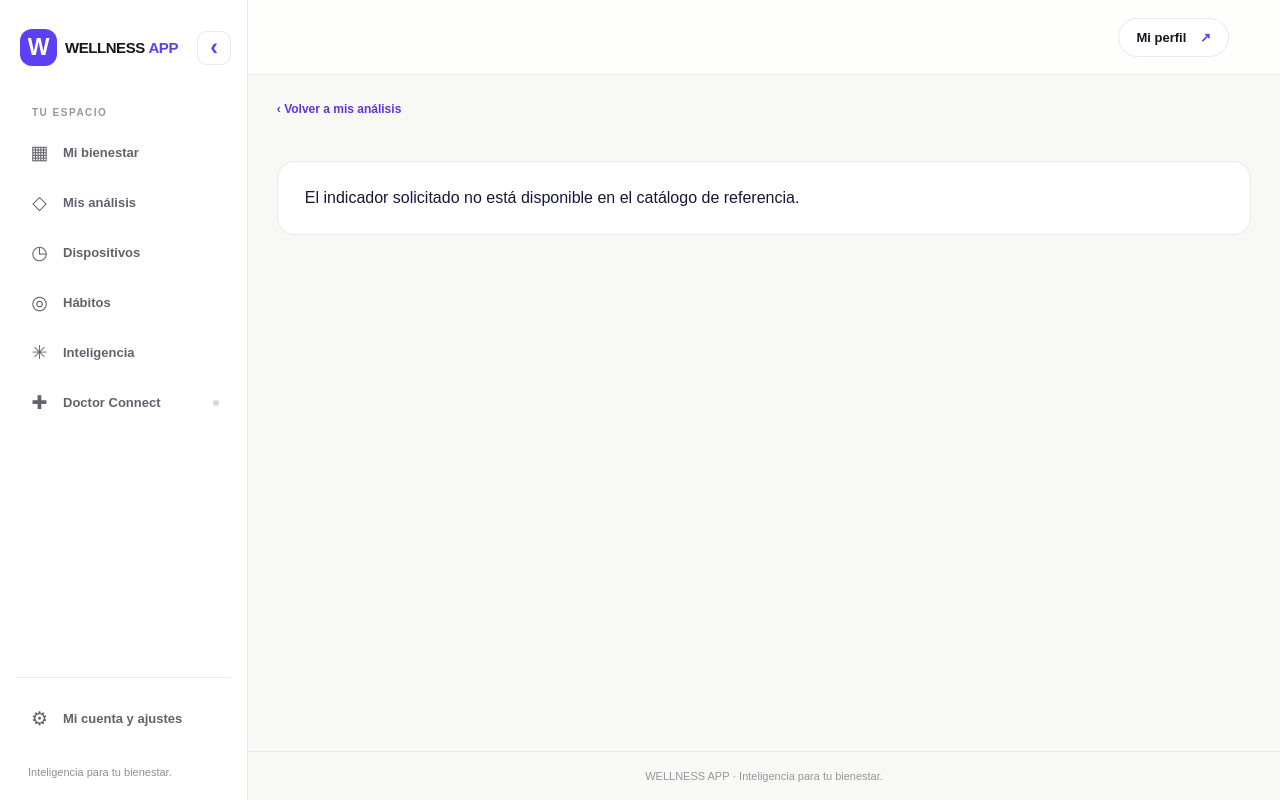
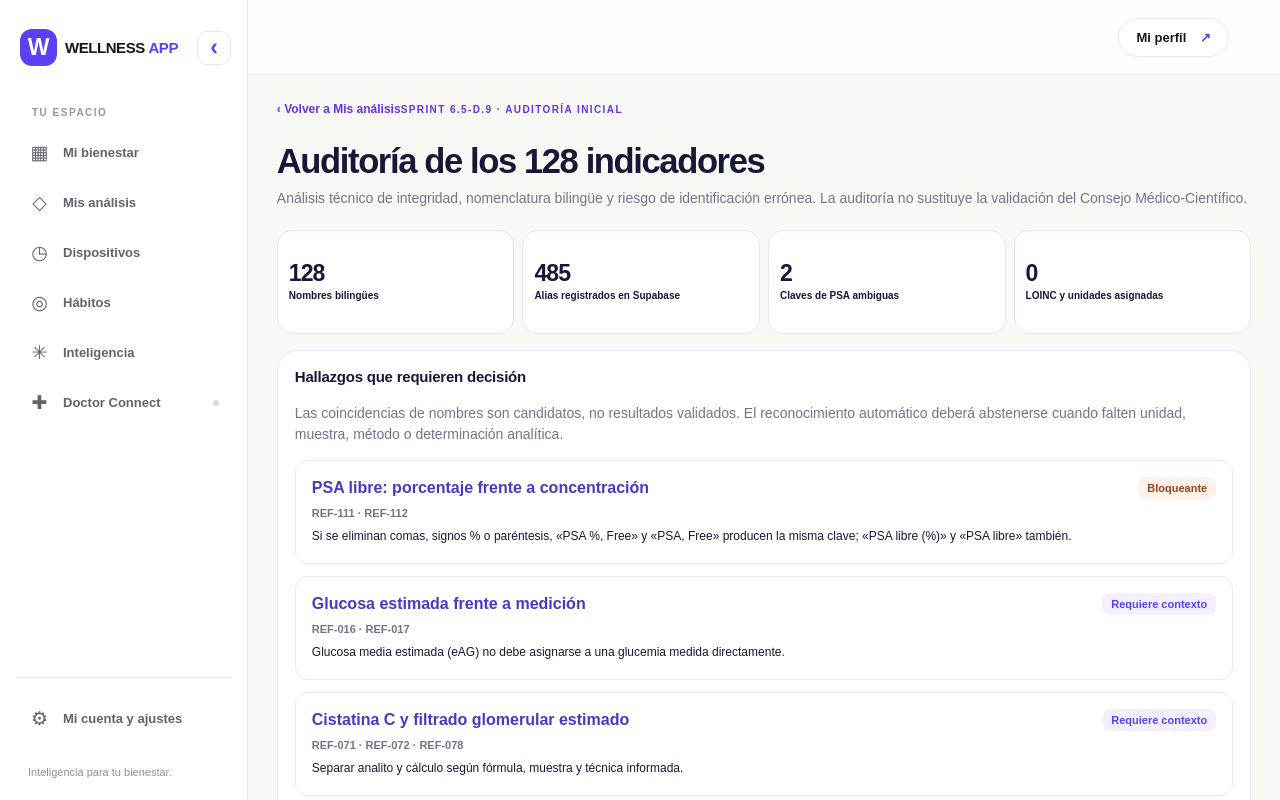
Before and after one commit to papasinfrontera/wellness-app-platform-MVP, a Next.js app: page /mi-analisis/auditoria-terminologica in a window 1280 px wide. Shown: the top 800 px of the page. Built offline with nearby package versions, Linux system fonts and the light colour scheme.

Commit message:
feat(6.5-D.9): publish transparent audit findings and blockers before PDF ingestion

```diff
--- /dev/null
+++ b/src/app/(dashboard)/mi-analisis/auditoria-terminologica/page.tsx
@@ -0,0 +1,48 @@
+import Link from "next/link";
+import catalog from "../catalog-reference.json";
+import "../analisis.css";
+type Entry={id:number;code:string;name:string;name_en:string;aliases:string[]};
+const rows=catalog as Entry[];
+const issues=[
+ {severity:"Bloqueante",ref:"REF-111 · REF-112",title:"PSA libre: porcentaje frente a concentración",detail:"Si se eliminan comas, signos % o paréntesis, «PSA %, Free» y «PSA, Free» producen la misma clave; «PSA libre (%)» y «PSA libre» también."},
+ {severity:"Requiere contexto",ref:"REF-016 · REF-017",title:"Glucosa estimada frente a medición",detail:"Glucosa media estimada (eAG) no debe asignarse a una glucemia medida directamente."},
+ {severity:"Requiere contexto",ref:"REF-071 · REF-072 · REF-078",title:"Cistatina C y filtrado glomerular estimado",detail:"Separar analito y cálculo según fórmula, muestra y técnica informada."},
+ {severity:"Requiere contexto",ref:"REF-085 · REF-086 · REF-121 · REF-122",title:"Testosterona libre, calculada y métodos analíticos",detail:"Una etiqueta similar no demuestra equivalencia de fracción hormonal ni método."},
+ {severity:"Requiere contexto",ref:"REF-127",title:"Vitamina D genérica",detail:"Confirmar si el informe mide 25-hidroxivitamina D, 1,25-dihidroxivitamina D u otra determinación."},
+ {severity:"Requiere contexto",ref:"REF-066 · REF-081 · REF-069",title:"CO₂, folato y cortisol",detail:"Los resultados dependen del método, tipo de muestra, preparación y, para cortisol, hora de recogida."}
+];
+export default function AuditPage(){return <main className="wa-page">
+ <Link className="wa-back" href="/mi-analisis">‹ Volver a Mis análisis</Link>
+ <span className="wa-eyebrow">SPRINT 6.5-D.9 · AUDITORÍA INICIAL</span>
+ <h1 className="wa-title">Auditoría de los 128 indicadores</h1>
+ <p className="wa-subtitle">Análisis técnico de integridad, nomenclatura bilingüe y riesgo de identificación errónea. La auditoría no sustituye la validación del Consejo Médico-Científico.</p>
+ <div className="wa-metrics" style={{gridTemplateColumns:"repeat(4,minmax(0,1fr))",marginTop:21}}>
+ <article className="wa-metric"><strong className="wa-metric-number">{rows.length}</strong><span className="wa-metric-label">Nombres bilingües</span></article>
+ <article className="wa-metric"><strong className="wa-metric-number">485</strong><span className="wa-metric-label">Alias registrados en Supabase</span></article>
+ <article className="wa-metric"><strong className="wa-metric-number">2</strong><span className="wa-metric-label">Claves de PSA ambiguas</span></article>
+ <article className="wa-metric"><strong className="wa-metric-number">0</strong><span className="wa-metric-label">LOINC y unidades asignadas</span></article></div>
+ <div className="wa-explorer" style={{marginTop:16}}>
+ <h2>Hallazgos que requieren decisión</h2>
+ <p className="wa-subtitle">Las coincidencias de nombres son candidatos, no resultados validados. El reconocimiento automático deberá abstenerse cuando falten unidad, muestra, método o determinación analítica.</p>
+ <div style={{display:"grid",gap:12,marginTop:15}}>{issues.map(x=><article key={x.ref} style={{padding:16,border:"1px solid #ece9f5",borderRadius:12}}>
+ <div style={{display:"flex",justifyContent:"space-between",gap:12,flexWrap:"wrap",alignItems:"center"}}>
+ <strong style={{color:"#4f35c7"}}>{x.title}</strong><span style={{background:x.severity==="Bloqueante"?"#fff0e9":"#f3efff",color:x.severity==="Bloqueante"?"#944422":"#5B40F5",padding:"5px 9px",borderRadius:9,fontSize:11,fontWeight:700}}>{x.severity}</span>
+ </div><div style={{fontSize:11,fontWeight:700,marginTop:8,color:"#777187"}}>{x.ref}</div>
+ <p style={{fontSize:12,lineHeight:1.75,margin:"7px 0 0"}}>{x.detail}</p>
+ </article>)}</div></div>
+ <div className="wa-explorer" style={{marginTop:16}}>
+ <h2>Estado previo al importador PDF</h2>
+ <div style={{overflowX:"auto"}}><table style={{width:"100%",borderCollapse:"collapse",minWidth:480,fontSize:12}}>
+ <tbody>{[
+ ["Traducción del catálogo","128/128 completada técnicamente"],
+ ["Código de identificación estable","128/128 sin duplicados"],
+ ["Códigos LOINC validados","0/128 — pendiente"],
+ ["Unidades canónicas validadas","0/128 — pendiente"],
+ ["Colisiones detectadas","2 claves ambiguas de PSA"],
+ ["Revisión científica formal","Pendiente"],
+ ["Importador PDF completo","Pendiente — no se ha activado"],
+ ["Datos personales","Sin modificación"]
+ ].map(x=><tr key={x[0]} style={{borderBottom:"1px solid #eeedf4"}}><th style={{padding:12,textAlign:"left"}}>{x[0]}</th><td style={{padding:12}}>{x[1]}</td></tr>)}</tbody></table></div></div>
+ <p className="wa-disclaimer">Fuente: catálogo local y verificaciones de Supabase del 14 de noviembre de 2026. Los dos conflictos son claves producidas por normalización de texto que elimina puntuación; no implica que los códigos originales sean duplicados. No se han cargado ni diagnosticado análisis personales.</p>
+ <Link className="wb-action" href="/mi-analisis">Volver al catálogo completo ↗</Link>
+ </main>}
```
